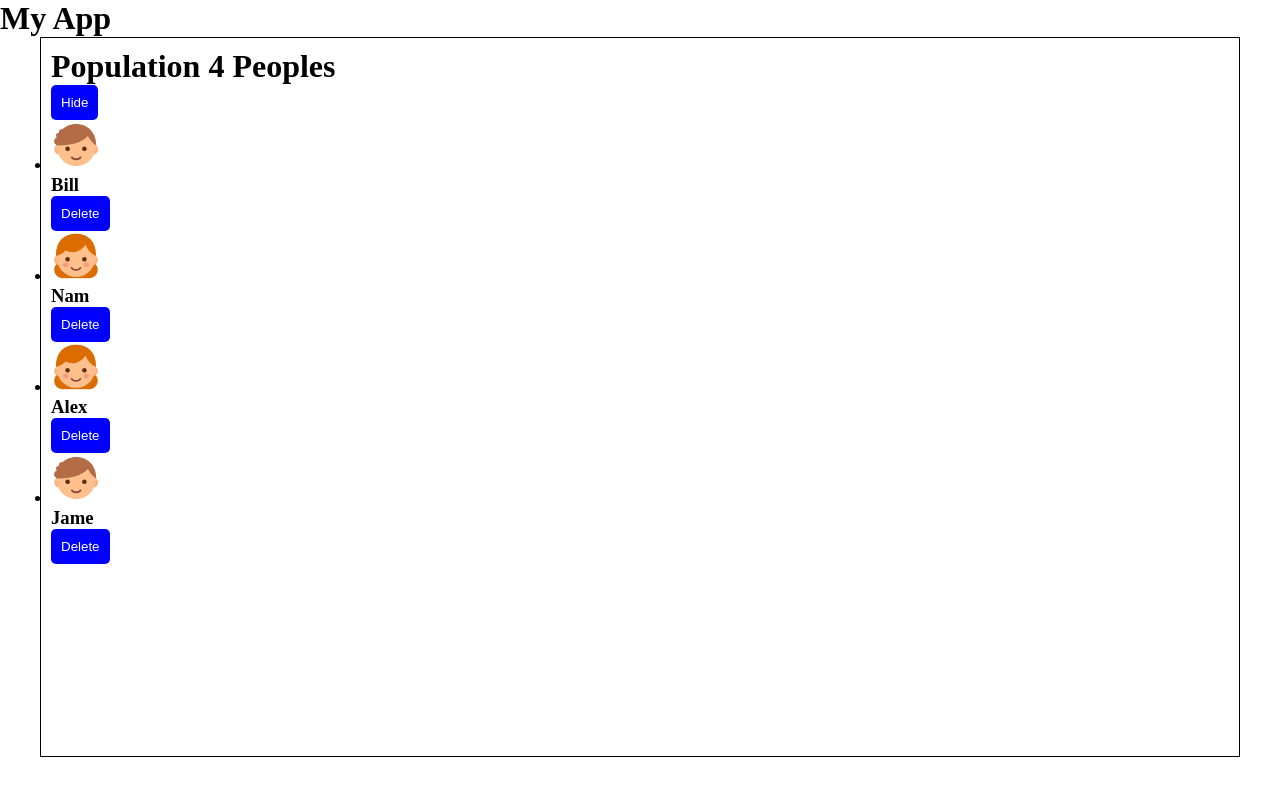
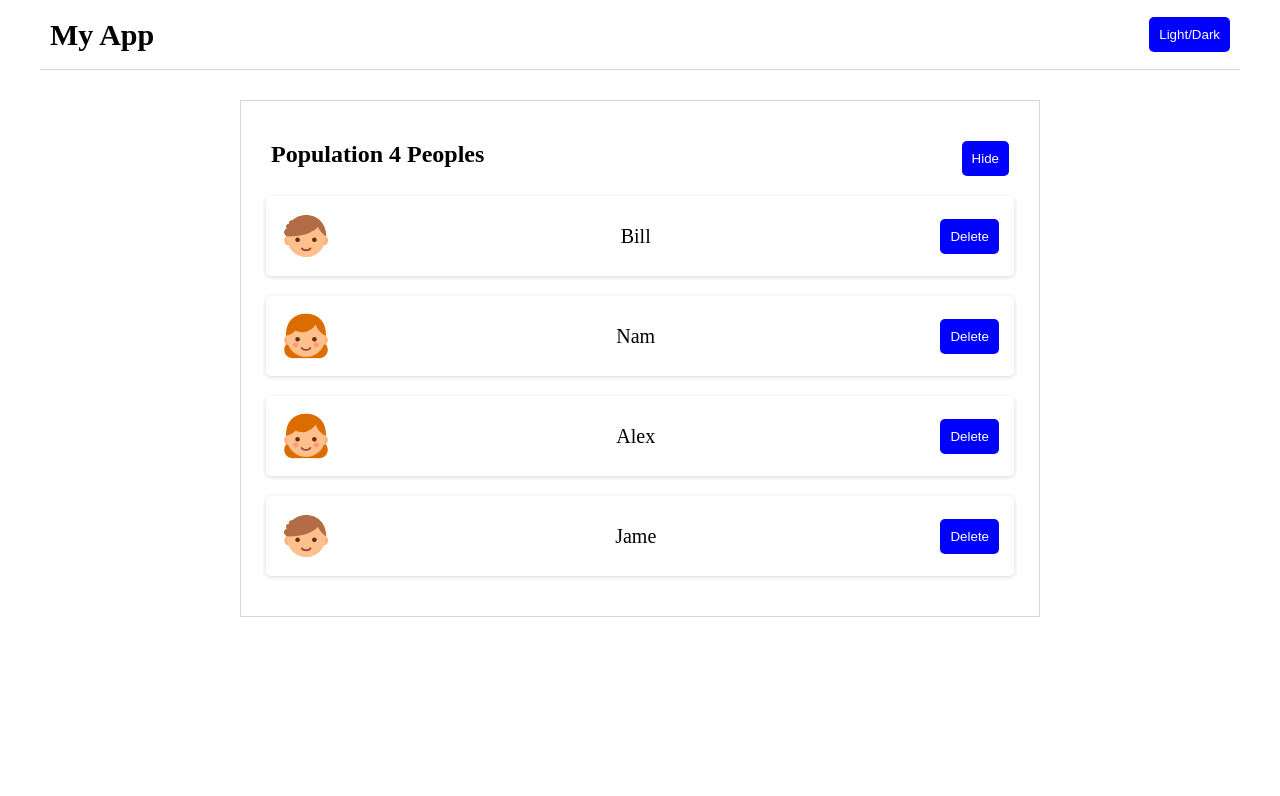
Before and after one commit to Siriphan47/Learn-react, a React (Vite) app: page / in a window 1280 px wide. Shown: the top 796 px of the page. Built offline with nearby package versions, Linux system fonts and the light colour scheme.

Commit message:
Learn how to create component style

```diff
--- a/src/App.css
+++ b/src/App.css
@@ -1,184 +1,11 @@
-.counter {
-  font-size: 16px;
-  padding: 5px 10px;
-  border-radius: 5px;
-  color: var(--accent);
-  background: var(--accent-bg);
-  border: 2px solid transparent;
-  transition: border-color 0.3s;
-  margin-bottom: 24px;
-
-  &:hover {
-    border-color: var(--accent-border);
-  }
-  &:focus-visible {
-    outline: 2px solid var(--accent);
-    outline-offset: 2px;
-  }
+.App {
+  text-align: center;
+  padding: 0 10px;
 }
 
-.hero {
-  position: relative;
-
-  .base,
-  .framework,
-  .vite {
-    inset-inline: 0;
-    margin: 0 auto;
-  }
-
-  .base {
-    width: 170px;
-    position: relative;
-    z-index: 0;
-  }
-
-  .framework,
-  .vite {
-    position: absolute;
-  }
-
-  .framework {
-    z-index: 1;
-    top: 34px;
-    height: 28px;
-    transform: perspective(2000px) rotateZ(300deg) rotateX(44deg) rotateY(39deg)
-      scale(1.4);
-  }
-
-  .vite {
-    z-index: 0;
-    top: 107px;
-    height: 26px;
-    width: auto;
-    transform: perspective(2000px) rotateZ(300deg) rotateX(40deg) rotateY(39deg)
-      scale(0.8);
-  }
+main {
+  max-width: 1200px;
+  min-height: 90vh;
+  margin: auto;
+  padding: 10px;
 }
-
-#center {
-  display: flex;
-  flex-direction: column;
-  gap: 25px;
-  place-content: center;
-  place-items: center;
-  flex-grow: 1;
-
-  @media (max-width: 1024px) {
-    padding: 32px 20px 24px;
-    gap: 18px;
-  }
-}
-
-#next-steps {
-  display: flex;
-  border-top: 1px solid var(--border);
-  text-align: left;
-
-  & > div {
-    flex: 1 1 0;
-    padding: 32px;
-    @media (max-width: 1024px) {
-      padding: 24px 20px;
-    }
-  }
-
-  .icon {
-    margin-bottom: 16px;
-    width: 22px;
-    height: 22px;
-  }
-
-  @media (max-width: 1024px) {
-    flex-direction: column;
-    text-align: center;
-  }
-}
-
-#docs {
-  border-right: 1px solid var(--border);
-
-  @media (max-width: 1024px) {
-    border-right: none;
-    border-bottom: 1px solid var(--border);
-  }
-}
-
-#next-steps ul {
-  list-style: none;
-  padding: 0;
-  display: flex;
-  gap: 8px;
-  margin: 32px 0 0;
-
-  .logo {
-    height: 18px;
-  }
-
-  a {
-    color: var(--text-h);
-    font-size: 16px;
-    border-radius: 6px;
-    background: var(--social-bg);
-    display: flex;
-    padding: 6px 12px;
-    align-items: center;
-    gap: 8px;
-    text-decoration: none;
-    transition: box-shadow 0.3s;
-
-    &:hover {
-      box-shadow: var(--shadow);
-    }
-    .button-icon {
-      height: 18px;
-      width: 18px;
-    }
-  }
-
-  @media (max-width: 1024px) {
-    margin-top: 20px;
-    flex-wrap: wrap;
-    justify-content: center;
-
-    li {
-      flex: 1 1 calc(50% - 8px);
-    }
-
-    a {
-      width: 100%;
-      justify-content: center;
-      box-sizing: border-box;
-    }
-  }
-}
-
-#spacer {
-  height: 88px;
-  border-top: 1px solid var(--border);
-  @media (max-width: 1024px) {
-    height: 48px;
-  }
-}
-
-.ticks {
-  position: relative;
-  width: 100%;
-
-  &::before,
-  &::after {
-    content: '';
-    position: absolute;
-    top: -4.5px;
-    border: 5px solid transparent;
-  }
-
-  &::before {
-    left: 0;
-    border-left-color: var(--border);
-  }
-  &::after {
-    right: 0;
-    border-right-color: var(--border);
-  }
-}
--- a/src/App.jsx
+++ b/src/App.jsx
@@ -1,15 +1,15 @@
-import { useState } from "react";
 import Header from "./components/Header";
 import PersonList from "./components/PersonList";
+import "./App.css";
 
 function App() {
   return (
-    <>
+    <div className="App">
       <Header />
       <main>
         <PersonList />
       </main>
-    </>
+    </div>
   );
 }
 
--- /dev/null
+++ b/src/components/Header.css
@@ -0,0 +1,11 @@
+nav {
+    display: flex;
+    align-items: center;
+    justify-content: space-between;
+    max-width: 1200px;
+    height: 70px;
+    margin: auto;
+    padding: 0px 10px;
+    font-size: 20px;
+    border-bottom: 1px solid #d7d7d7;
+}
--- a/src/components/Header.jsx
+++ b/src/components/Header.jsx
@@ -1,5 +1,11 @@
+import "./Header.css";
 const Header = () => {
-  return <h1>My App</h1>;
+  return (
+    <nav>
+      <h1>My App</h1>
+      <button>Light/Dark</button>
+    </nav>
+  );
 };
 
 export default Header;
--- /dev/null
+++ b/src/components/PersonList.css
@@ -0,0 +1,24 @@
+.container {
+    max-width: 800px;
+    margin: 20px auto;
+    padding: 20px;
+    border: 1px solid #d7d7d7;
+}
+.header {
+    display: flex;
+    justify-content: space-between;
+    margin: 20px 10px;
+
+}
+
+li {
+    list-style-type: none;
+    display: flex;
+    justify-content: space-between;
+    align-items: center;
+    box-shadow: rgba(0, 0, 0, 0.16) 0px 1px 4px;
+    margin: 20px 5px;
+    padding: 15px;
+    border-radius: 5px;
+    font-size: 20px;
+}
--- a/src/components/PersonList.jsx
+++ b/src/components/PersonList.jsx
@@ -1,6 +1,7 @@
 import { useState } from "react";
 import boy from "../assets/boy.svg";
 import girl from "../assets/girl.svg";
+import "./PersonList.css";
 function PersonList() {
   const [data, setData] = useState([
     {
@@ -27,9 +28,11 @@ function PersonList() {
   const [show, setShow] = useState(true);
 
   return (
-    <>
-      <h1>Population {data.length} Peoples</h1>
-      <button onClick={() => setShow(!show)}>{show ? "Hide" : "Show"}</button>
+    <div className="container">
+      <div className="header">
+        <h2>Population {data.length} Peoples</h2>
+        <button onClick={() => setShow(!show)}>{show ? "Hide" : "Show"}</button>
+      </div>
       <ul>
         {show &&
           data.map((item) => (
@@ -39,12 +42,14 @@ function PersonList() {
                 width={50}
                 height={50}
               />
-              <h3>{item.name}</h3>
-              <button>Delete</button>
+              <p>{item.name}</p>
+              <div>
+                <button>Delete</button>
+              </div>
             </li>
           ))}
       </ul>
-    </>
+    </div>
   );
 }
 
--- a/src/index.css
+++ b/src/index.css
@@ -12,11 +12,3 @@ button {
   border: none;
   border-radius: 5px;
 }
-
-main {
-  max-width: 1200px;
-  min-height: 90vh;
-  margin: auto;
-  padding: 10px;
-  border: 1px solid #000;
-}
```
